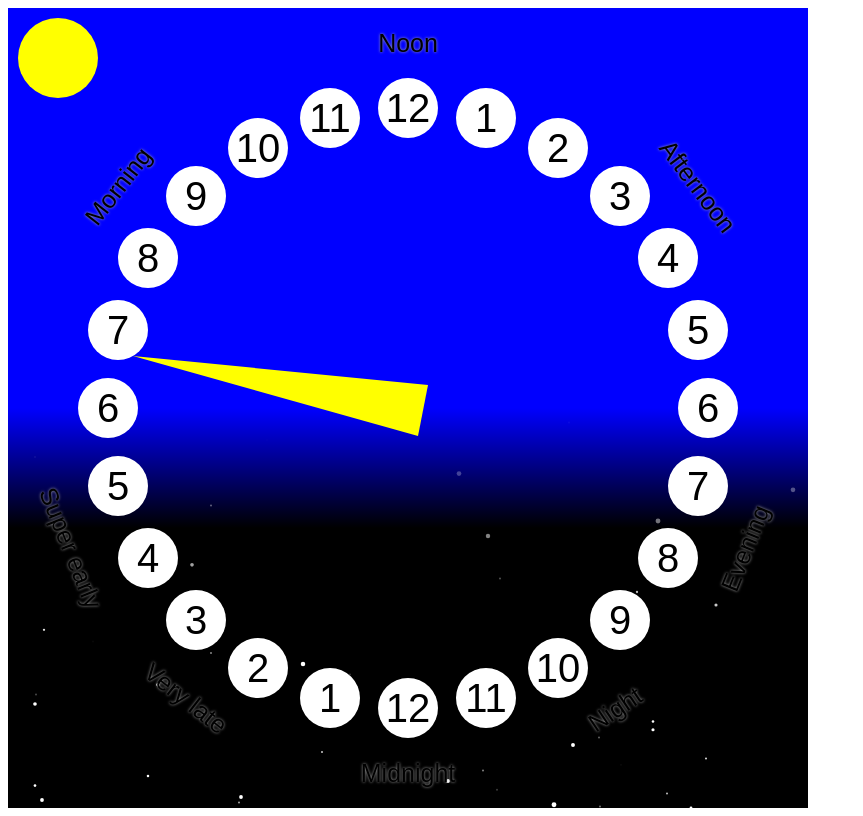
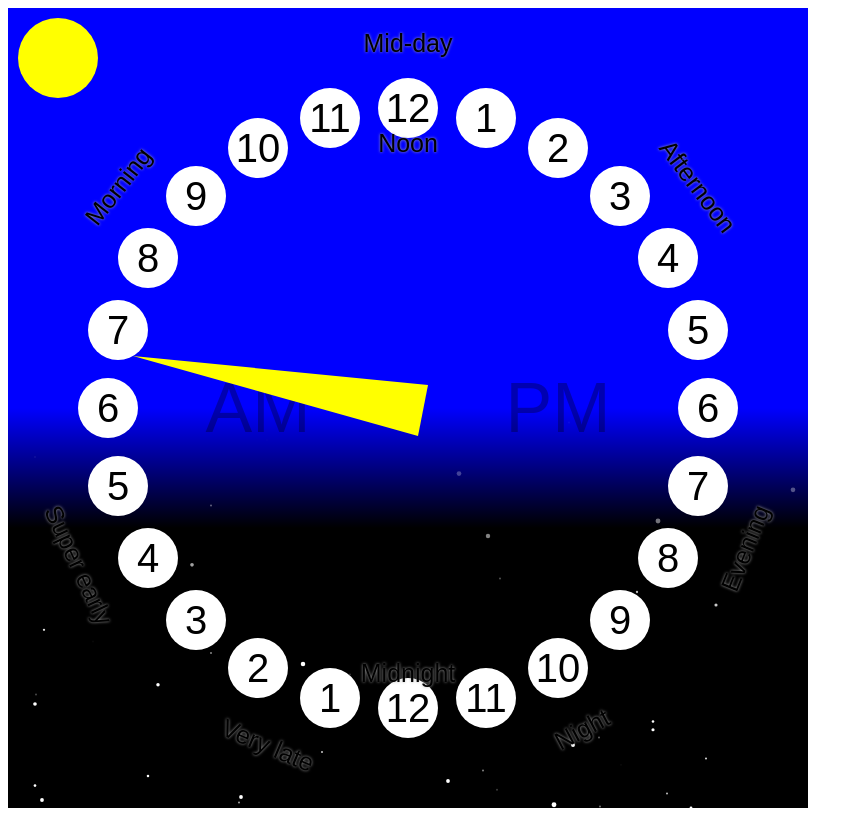
Before and after one commit to leopd/kidclock, a website: page app/fullday.html in a window 1280 px wide. Shown: the whole page, without its empty margins (0-863 px from the left). Drawn offline with nearby package versions, Linux system fonts and the light colour scheme.

Commit message:
added AM/PM and tweaked text labels.

```diff
--- a/app/fullday.html
+++ b/app/fullday.html
@@ -2,6 +2,12 @@
 <head>
     <script src="https://code.jquery.com/jquery-1.11.1.min.js"></script>
     <style>
+
+        svg {
+            font-family: sans-serif;
+            font-size: 20px;
+        }
+
         .sky {
             fill: #00f;
         }
@@ -47,6 +53,12 @@
             width: 800;
             height: 800;
         }
+
+        .ampm text {
+            font-size: 70px;
+            color: #999;
+            opacity: 0.3;
+        }
     </style>
 </head>
 <body>
@@ -64,6 +76,10 @@
         <rect width="800" height="400" class="sky"/>
         <rect x="0" y="400" width="800" height="400" fill="url(#night-sky)" />
         <circle cx="50" cy="50" r="40" class="sun"/>
+        <g class="ampm">
+            <text x="550" y="400">PM</text>
+            <text x="250" y="400">AM</text>
+        </g>
       </svg>
     </div>
 
@@ -139,8 +155,11 @@
             }
         }
 
-        var addLabelText = function(svg, txt, hr) {
-            var pt = circlePoint(hr,365);
+        var addLabelText = function(svg, txt, hr, radius) {
+            if( !radius ) {
+                radius = 365;
+            }
+            var pt = circlePoint(hr,radius);
             var angle = pt.degrees + ((hr>=6 && hr<=18) ? 180 : 0);
             var elem = '<text class="txtlabel" transform="translate(';
             elem += Math.round(pt.x) + ','
@@ -171,13 +190,14 @@
         renderAllStars(svg);
         drawHourCircles(svg);
         addLabelText(svg,"Morning",8.5);
-        addLabelText(svg,"Noon",12);
+        addLabelText(svg,"Noon",12, 265);
+        addLabelText(svg,"Mid-day",12);
         addLabelText(svg,"Afternoon",15.5);
         addLabelText(svg,"Evening",19.5);
-        addLabelText(svg,"Night",21.7);
-        addLabelText(svg,"Midnight",0);
-        addLabelText(svg,"Very late",2.5);
-        addLabelText(svg,"Super early",4.5);
+        addLabelText(svg,"Night",22.1);
+        addLabelText(svg,"Midnight",0, 265);
+        addLabelText(svg,"Very late",1.5);
+        addLabelText(svg,"Super early",4.3);
 
         renderBigArrow(svg, currentTime());
 
```
